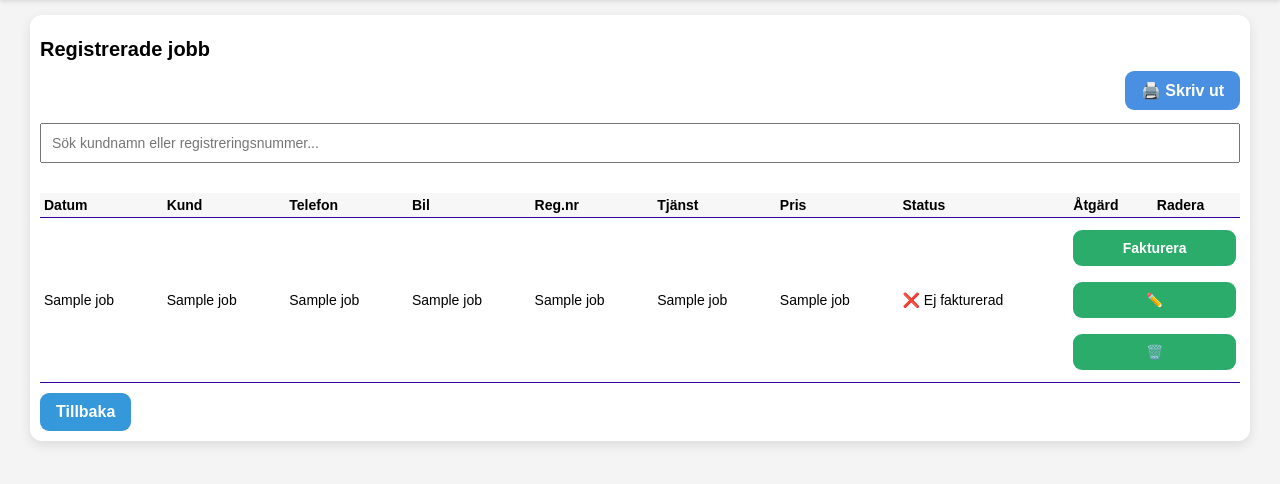
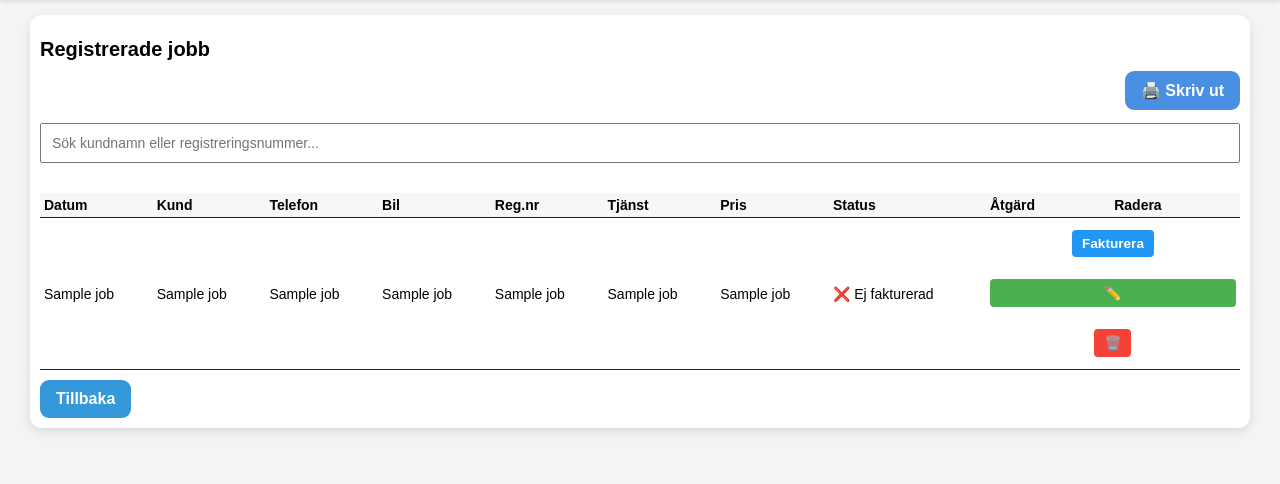
Before and after one commit to ArshedAl-Hadeethi/Faktura, a Flask app: page /jobs in a window 1280 px wide. Shown: the part 94-578 px from the top of the page. Run offline with Flask 3, Linux system fonts and the light colour scheme; a database or web service that is not in the repository returns one stand-in record (values such as "Sample title"); some libraries are stand-ins or nearby versions.

Commit message:
Fix: design för knappar bredvid varandra

```diff
--- a/static/style.css
+++ b/static/style.css
@@ -222,3 +222,37 @@ td {
     display: flex;
     justify-content: flex-end;
 }
+
+.action-group {
+  display: flex;
+  gap: 6px;
+  justify-content: center;
+  align-items: center;
+  flex-wrap: wrap;
+}
+
+.action-group form {
+  display: inline; /* 🛠️ viktig fix – gör att form inte bryter rad */
+}
+
+.btn {
+  padding: 6px 10px;
+  font-size: 0.85rem;
+  border: none;
+  border-radius: 4px;
+  cursor: pointer;
+  color: white;
+  white-space: nowrap;
+}
+
+.btn.action {
+  background-color: #2196F3; /* blå */
+}
+
+.btn.edit {
+  background-color: #4CAF50; /* grön */
+}
+
+.btn.delete {
+  background-color: #f44336; /* röd */
+}
```
